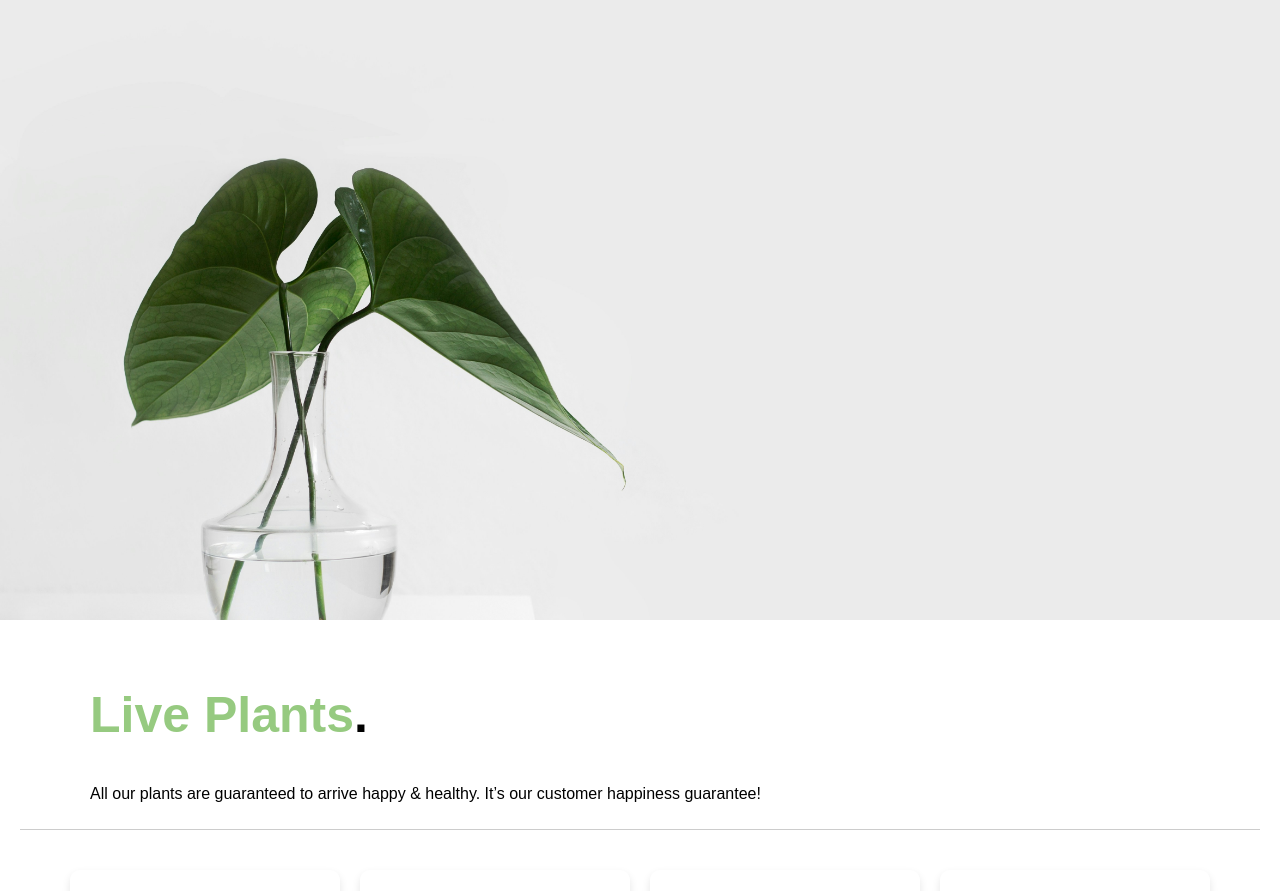
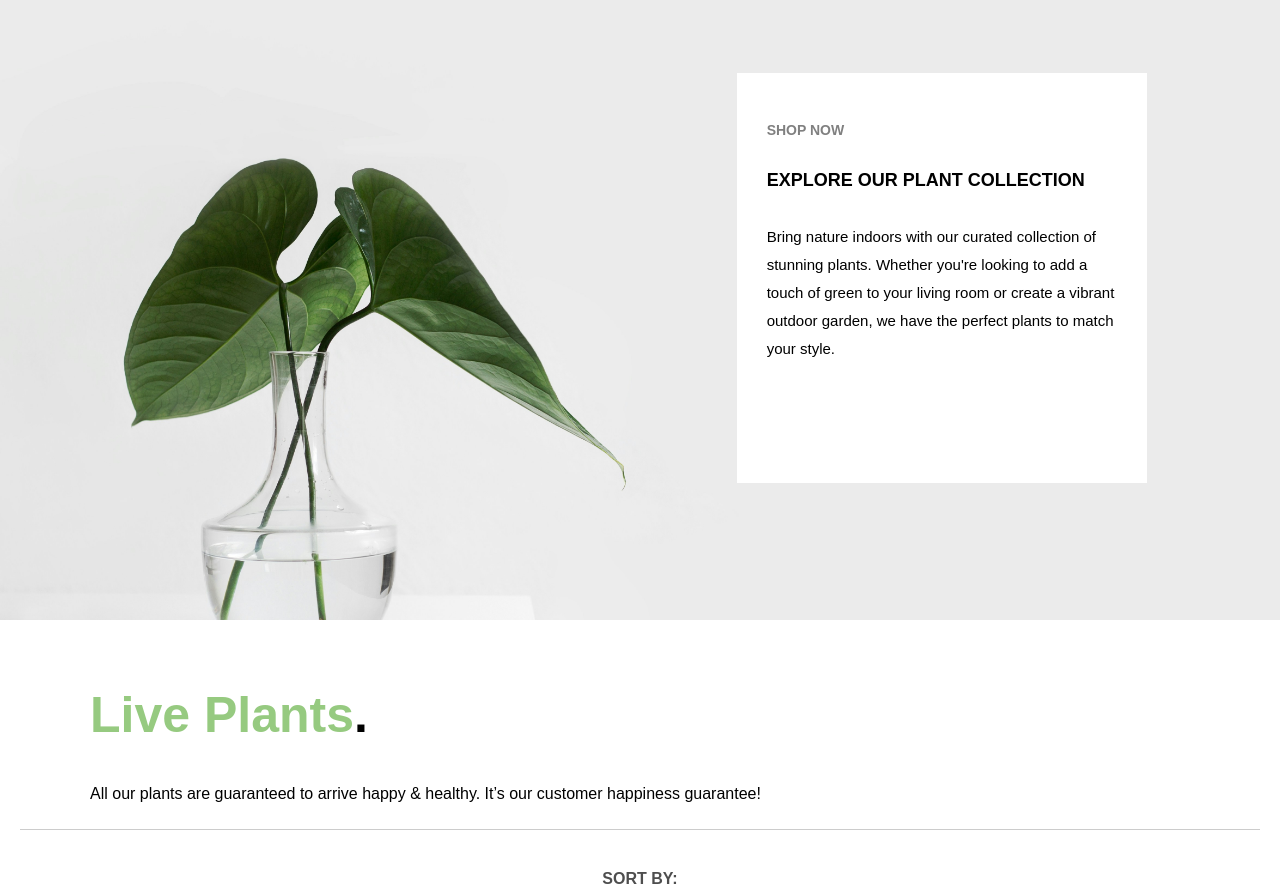
Before and after one commit to MarijaBute/planty-app, a React (Create React App) app: page /shop in a window 1280 px wide. Shown: the part 140-1031 px from the top of the page. Built offline with nearby package versions, Linux system fonts and the light colour scheme.

Commit message:
shop update

```diff
--- a/src/components/Shop/Shop.jsx
+++ b/src/components/Shop/Shop.jsx
@@ -1,10 +1,11 @@
 import { useState, useEffect } from 'react';
 import PlantCard from './PlantCard/PlantCard';
 import './shop.css';
-import Img1 from './img/image-1.jpg'
+import Img1 from './img/image-1.jpg';
 
 export default function Shop({ addToCart, plantsData }) {
     const [plants, setPlants] = useState([]);
+    const [sortOption, setSortOption] = useState('');
 
     useEffect(() => {
         async function fetchPlants() {
@@ -14,28 +15,70 @@ export default function Shop({ addToCart, plantsData }) {
                 setPlants(data);
             } catch (error) {
                 console.error("Error fetching plants:", error);
-
             }
         }
-
         fetchPlants();
     }, []);
 
+    useEffect(() => {
+        let sortedPlants = [...plants];
+
+        switch (sortOption) {
+            case 'name-asc':
+                sortedPlants.sort((a, b) => a.name.localeCompare(b.name));
+                break;
+            case 'name-desc':
+                sortedPlants.sort((a, b) => b.name.localeCompare(a.name));
+                break;
+            case 'price-low-to-high':
+                sortedPlants.sort((a, b) => parseFloat(a.new_price) - parseFloat(b.new_price));
+                break;
+            case 'price-high-to-low':
+                sortedPlants.sort((a, b) => parseFloat(b.new_price) - parseFloat(a.new_price));
+                break;
+            default:
+                break;
+        }
+
+        setPlants(sortedPlants);
+    }, [sortOption]);
+
+    const handleSortChange = (e) => {
+        setSortOption(e.target.value);
+    };
+
     return (
         <div className="shop">
+            <div className="shop-image-holder">
                 <img src={Img1} alt="" className='shop-background'/>
+                <div className="shop-card">
+                    <h4>SHOP NOW</h4>
+                    <h2>Explore Our Plant Collection</h2>
+                    <p>Bring nature indoors with our curated collection of stunning plants. Whether you're looking to add a touch of green to your living room or create a vibrant outdoor garden, we have the perfect plants to match your style.</p>
+                </div>
+            </div>
+
             <div className="shop-wrapper">
                 <div className="shop-heading">
                     <h2>Live Plants<span style={{color: '#000'}}>.</span></h2>
                     <p>All our plants are guaranteed to arrive happy & healthy. It’s our customer happiness guarantee!</p>
                 </div>
+                <div className="sort-by">
+                    <h4>Sort by: </h4>
+                    <select onChange={handleSortChange} value={sortOption}>
+                        <option value="">Relevance</option>
+                        <option value="price-low-to-high">Price Low to High</option>
+                        <option value="price-high-to-low">Price High to Low</option>
+                        <option value="name-asc">Name A-Z</option>
+                        <option value="name-desc">Name Z-A</option>
+                    </select>
+                </div>
                 <div className="plant-list">
-            {plantsData.map((plant) => (
+                    {plants.map((plant) => (
                         <PlantCard key={plant.id} plant={plant} addToCart={addToCart} />
                     ))}
                 </div>
             </div>
-
         </div>
     );
 }
--- a/src/components/Shop/shop.css
+++ b/src/components/Shop/shop.css
@@ -11,6 +11,42 @@
   flex-wrap: wrap;
   justify-content: center;
   gap: 20px;
+}
+
+.shop-image-holder{
+  position: relative;
+}
+
+.shop-card{
+  position: absolute;
+  background-color: #fff;
+  right: 100pt;
+  top: 100pt;
+  width: 350px;
+  height: 350px;
+  padding: 30px;
+}
+
+.shop-card h4{
+  text-align: left;
+  font-size: 14px;
+  color: #808080;
+  text-transform: uppercase;
+}
+
+.shop-card h2{
+  text-transform: uppercase;
+  text-align: left;
+  font-size: 18px;
+  margin-top: 2rem;
+  font-weight: bold;
+}
+
+.shop-card p{
+  font-size: 15px;
+  margin-top: 2rem;
+  line-height: 1.75rem;
+  text-align: left;
 }
 
 .shop-background{
@@ -32,3 +68,19 @@
   font-size: 50px;
   color: #96ca80;
 }
+
+.sort-by{
+  margin-block: 30px;
+}
+
+.sort-by h4{
+  text-transform: uppercase;
+  color: #4e4e4e;
+}
+
+.sort-by select{
+  padding: 10px 20px;
+  border: 1px solid #ccc;
+  border-radius: 10px;
+  box-shadow: 3px 5px 14px -5px rgba(204,204,204,1);
+}
```
Lines whose indentation alone changed are shown as unchanged.
